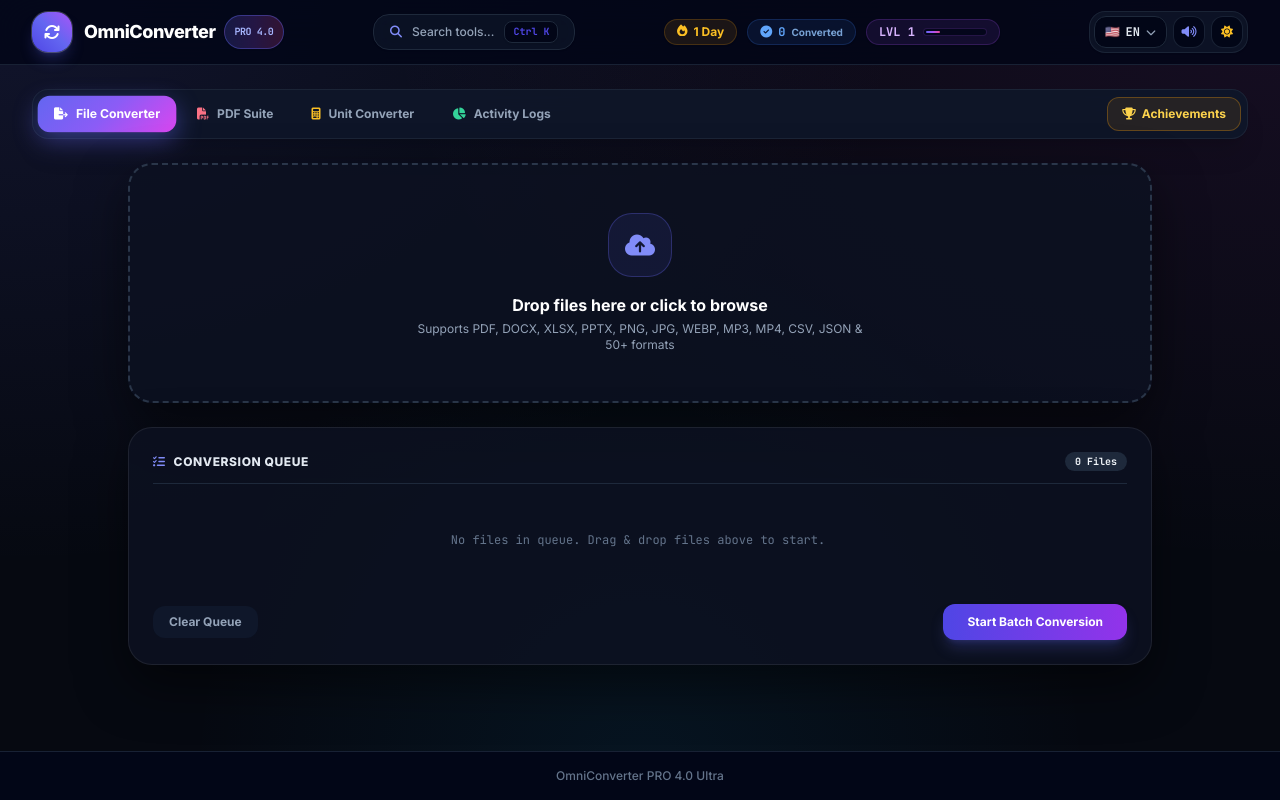
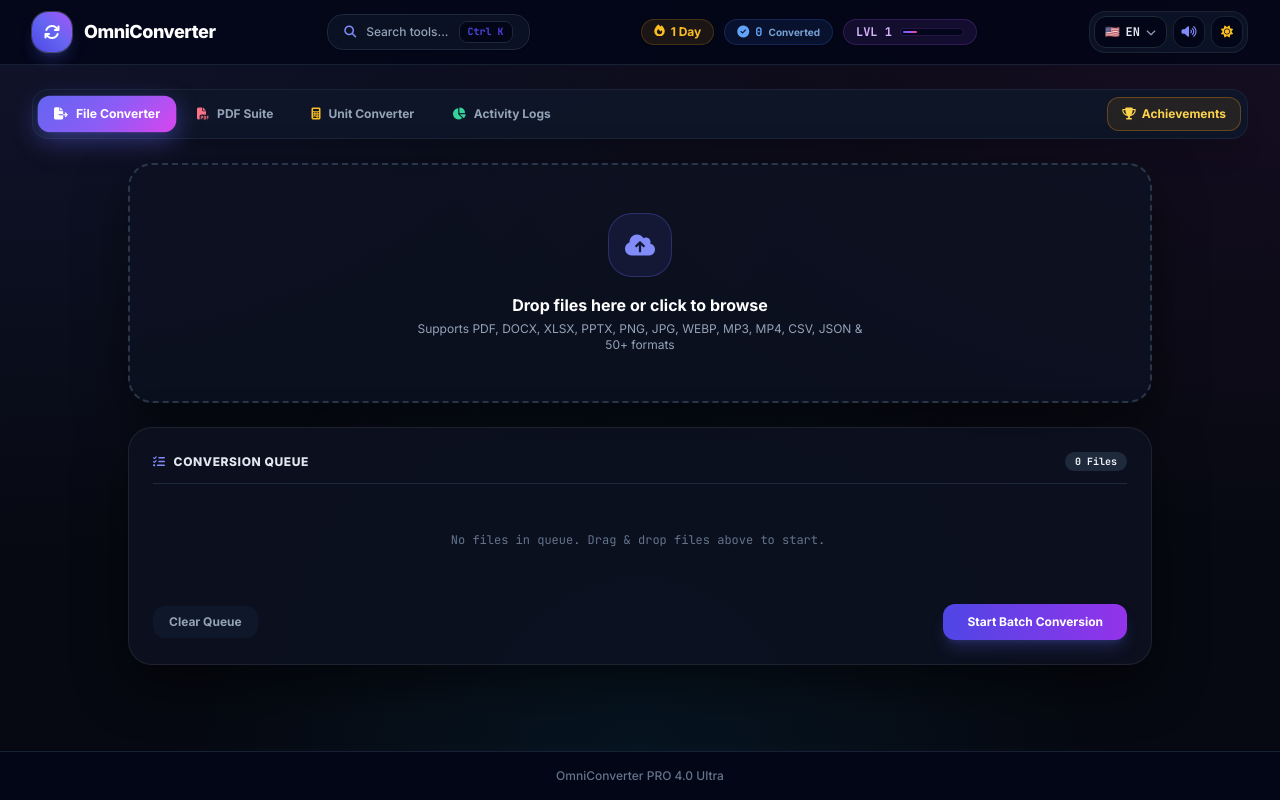
Before and after one commit to Winter-Cream/OmniConverter, a FastAPI app: page / in a window 1280 px wide. Run offline with FastAPI, Linux system fonts and the light colour scheme; some libraries are stand-ins or nearby versions.

Commit message:
docs & refactor: remove PRO and Ultra branding from README.md and header titles

```diff
--- a/omni.html
+++ b/omni.html
@@ -68,7 +68,6 @@
                 <div>
                     <span class="text-base sm:text-lg font-extrabold tracking-tight text-white flex items-center gap-2">
                         OmniConverter
-                        <span onclick="triggerProSecretUnlock(event)" title="Triple-click or press Ctrl+Shift+D to unlock secret Pro Console" class="bg-gradient-to-r from-brand-500/20 via-purple-500/20 to-pink-500/20 hover:from-brand-500/30 hover:to-pink-500/30 text-indigo-300 text-[10px] px-2.5 py-0.5 rounded-full border border-indigo-500/40 font-mono font-extrabold shadow-sm transition-all cursor-pointer select-none">PRO 4.0</span>
                     </span>
                 </div>
             </div>
--- a/static/app.js
+++ b/static/app.js
@@ -44,7 +44,7 @@ const appState = {
 // MULTI-LANGUAGE TRANSLATION DICTIONARY
 const I18N_DICT = {
   en: {
-    appTitle: "OmniConverter PRO 4.0",
+    appTitle: "OmniConverter",
     fileHub: "File Converter",
     scienceLab: "Unit Converter",
     statsLogs: "Activity Logs",
--- a/templates/omni.html
+++ b/templates/omni.html
@@ -68,7 +68,6 @@
                 <div>
                     <span class="text-base sm:text-lg font-extrabold tracking-tight text-white flex items-center gap-2">
                         OmniConverter
-                        <span onclick="triggerProSecretUnlock(event)" title="Triple-click or press Ctrl+Shift+D to unlock secret Pro Console" class="bg-gradient-to-r from-brand-500/20 via-purple-500/20 to-pink-500/20 hover:from-brand-500/30 hover:to-pink-500/30 text-indigo-300 text-[10px] px-2.5 py-0.5 rounded-full border border-indigo-500/40 font-mono font-extrabold shadow-sm transition-all cursor-pointer select-none">PRO 4.0</span>
                     </span>
                 </div>
             </div>
```
Also changed, not shown: README.md.
